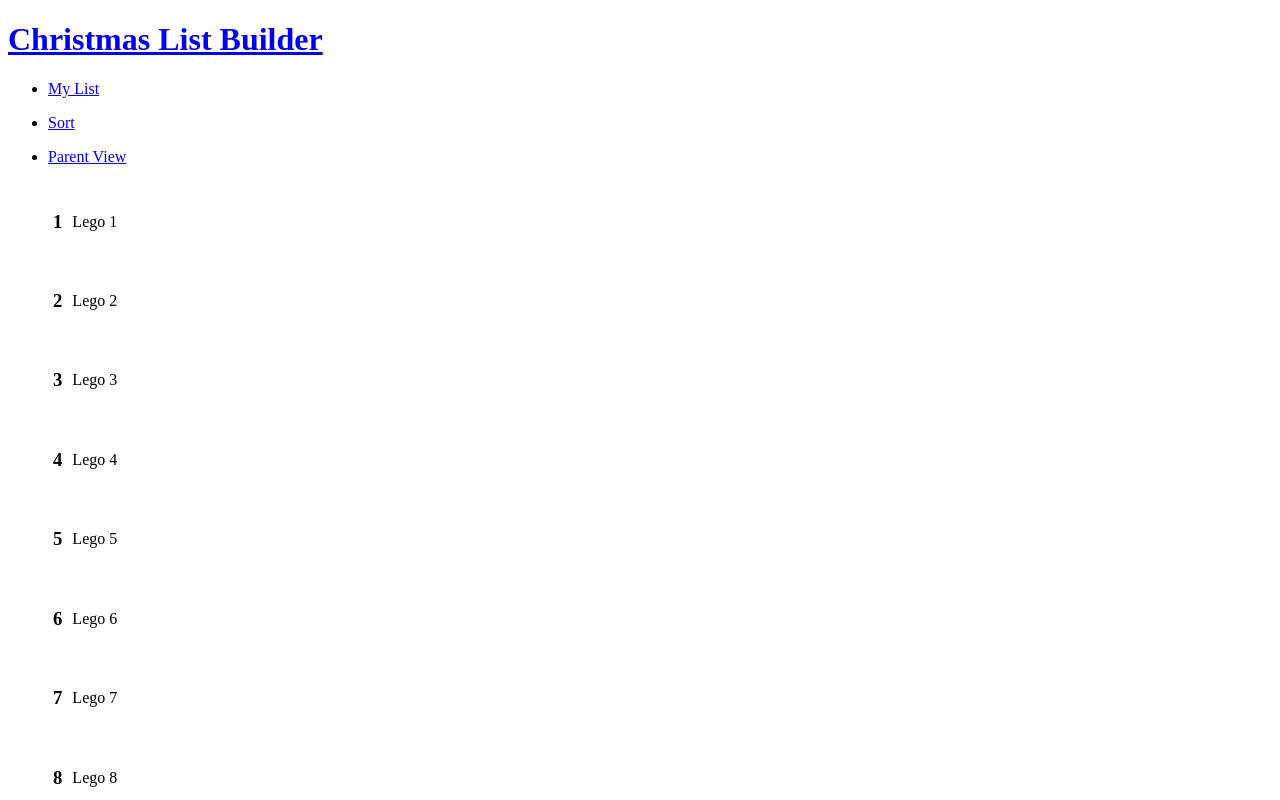
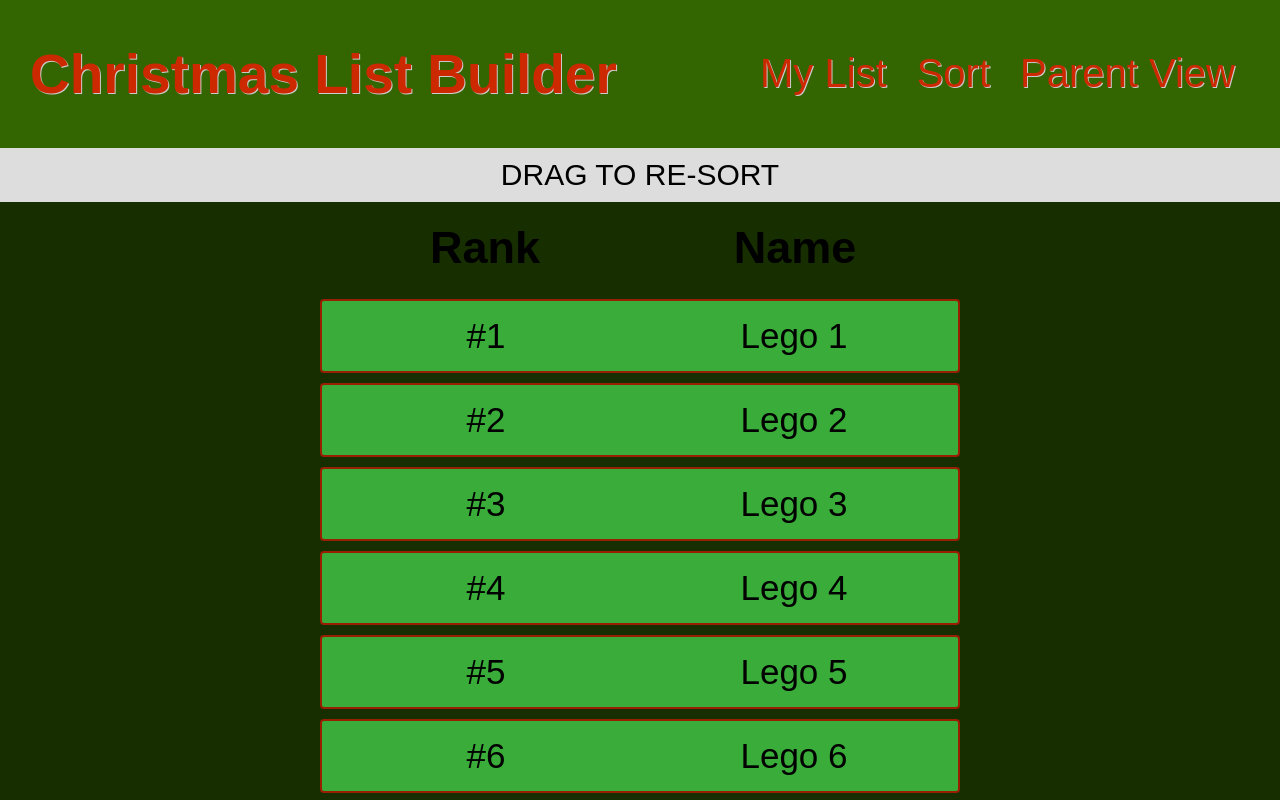
Before and after one commit to tabrownies/Christmas-List, a Vue app: page /sort in a window 1280 px wide. Shown: the top 800 px of the page. Built offline with nearby package versions, Linux system fonts and the light colour scheme.

Commit message:
Working on style

```diff
--- a/src/App.vue
+++ b/src/App.vue
@@ -1,23 +1,101 @@
 <template>
   <div class="wrapper">
     <header>
-      <h1><router-link to="/">Christmas List Builder</router-link></h1>
+      <h1>
+        <router-link class="link" to="/">Christmas List Builder</router-link>
+      </h1>
       <nav>
         <ul>
-          <li><router-link to="/">My List</router-link></li>
-        </ul>
-        <ul>
-          <li><router-link to="/sort">Sort</router-link></li>
-        </ul>
-        <ul>
-          <li><router-link to="/parent-view">Parent View</router-link></li>
+          <li>
+            <router-link class="link" to="/">My List</router-link>
+          </li>
+          <li>
+            <router-link class="link" to="/sort">Sort</router-link>
+          </li>
+          <li>
+            <router-link class="link" to="/parent-view">Parent View</router-link>
+          </li>
         </ul>
       </nav>
     </header>
-    <router-view/>
+    <router-view />
   </div>
 </template>
+<style>
+  body {
+    margin: 0;
+    padding: 0;
+    font-family: sans-serif;
+    background-color: #172e01;
+  }
+</style>
+<style scoped>
+  header {
+    display: flex;
+    align-items: center;
+    box-sizing: border-box;
+    padding: 5px 30px;
+    background-color: #336600;
+  }
 
-<style>
+  h1 {
+    font-size: 55px;
+  }
 
+  ul {
+    display: flex
+  }
+
+  nav li {
+    padding: 15px;
+    font-size: 40px;
+    list-style: none;
+
+  }
+
+  .link {
+    color: #cc2900;
+    text-decoration: none;
+    text-shadow: 1px 1px #cccccc;
+    text-align: center;
+  }
+
+  .link:hover {
+    color: white;
+    text-decoration: underline;
+  }
+
+  @media only screen and (max-width:1000px) {
+    header {
+      display: flex;
+      flex-direction: column;
+      width: 100%;
+    }
+
+    h1 {
+      font-size: 30px;
+    }
+
+    nav li {
+      padding: 15px;
+      font-size: 20px;
+      list-style: none;
+    }
+  }
+  @media only screen and (max-width:350px){
+    h1{
+      font-size:24px;
+    }
+    ul{
+      flex-direction: column;
+    }
+    ul li{
+      padding:5px 0px;
+    }
+  }
+  @media only screen and (min-width:1001px){
+    nav{
+      margin-left:auto;
+    }
+  }
 </style>
--- a/src/components/List.vue
+++ b/src/components/List.vue
@@ -5,7 +5,7 @@
                 <h3>{{item.rank}}</h3>
                 <img :src="item.image">
                 <p>{{item.name}}</p>
-                <p>{{item.cost}}</p>
+                <p>${{item.cost}}</p>
                 <button v-if="remove" @click.prevent="removeMethod(item)">X</button>
             </li>
         </ul>
@@ -14,23 +14,91 @@
 <script>
     export default {
         name: 'List',
-        props:{
+        props: {
             list: Array,
-            remove:Boolean,
+            remove: Boolean,
             removeMethod: Function
         }
     }
 </script>
 <style scoped>
-    li{
-        display:flex;
-        align-items:center;
-        padding:10px;
+    * {
+        box-sizing: border-box;
+        padding: 0;
+        margin: 0;
+    }
+
+    ul {
+        width: 100%;
+    }
+
+    li {
+        display: flex;
+        align-items: center;
+        flex-wrap: wrap;
+        padding: 10px;
+        width: 100%;
         list-style: none;
+        background-color: whitesmoke;
+        border-bottom:3px solid #aaa;
+    }
+    li:first-of-type{
+        border-top:3px solid #aaa;
     }
     li h3,
     li img,
-    li p{
-        padding:5px;
+    li p {
+        padding: 5px;
+    }
+
+    li h3 {
+        font-size: 80px;
+        padding: 10px 50px;
+    }
+
+    li img {
+        height: 150px;
+        padding: 10px 50px;
+    }
+
+    li p {
+        font-size: 65px;
+        padding: 10px 45px;
+    }
+
+    li button {
+        height: 40px;
+        width: 50px;
+        font-size: 25px;
+    }
+
+    @media only screen and (max-width:1000px) {
+
+        li h3,
+        li img,
+        li p {
+            padding: 5px;
+        }
+
+        li h3 {
+            font-size: 35px;
+            padding: 10px 50px;
+        }
+
+        li img {
+            height: 100px;
+            padding: 10px 50px;
+        }
+
+        li p {
+            font-size: 30px;
+            padding: 10px 45px;
+        }
+
+        li button {
+            height: 20px;
+            width: 25px;
+            font-size: 15px;
+        }
     }
 </style>
--- a/src/views/MyList.vue
+++ b/src/views/MyList.vue
@@ -6,7 +6,7 @@
             <input type="text" placeholder="Image URL (optional)" v-model="tempImage">
             <button @click.prevent="addItem">ADD</button>
         </form>
-        <List :list="this.list" :remove="true" :removeMethod="removeItem"></List>
+        <List class="list" :list="this.list" :remove="true" :removeMethod="removeItem"></List>
     </div>
 </template>
 <script>
@@ -46,3 +46,31 @@
         }
     }
 </script>
+<style scoped>
+    .wrapper{
+        display:flex;
+        flex-direction: column;
+        align-items: center;
+    }
+    form{
+        display:flex;
+        justify-content: center;
+        flex-wrap: wrap;
+        background-color: rgb(214, 214, 214);
+
+    }
+    .list,
+    form{
+        width:60%;
+    }
+    form input,
+    form button{
+        margin:10px 15px;
+    }
+    @media only screen and (max-width:1000px){
+        .list,
+        form{
+            width:100%;
+        }
+    }
+</style>
--- a/src/views/ParentView.vue
+++ b/src/views/ParentView.vue
@@ -1,11 +1,11 @@
 <template>
     <div class="wrapper">
         <form>
-            <input type="number" v-model="price" placeholder="price">
-            Above <input type="radio" value="above" v-model="comparison">
-            Below <input type="radio" value="below" v-model="comparison">
+            <input type="number" v-model="price" placeholder="Price">
+            <p>Above</p><input class="radio" type="radio" value="above" v-model="comparison">
+            <p>Below</p><input class="radio" type="radio" value="below" v-model="comparison">
         </form>
-        <List :list="this.list"></List>
+        <List class="list" :list="this.list"></List>
     </div>
 </template>
 <script>
@@ -15,23 +15,53 @@
         components: {
             List
         },
-        data: function(){
-            return{
-                price: 0,
+        data: function () {
+            return {
+                price: '',
                 comparison: 'above',
             }
         },
         computed: {
-            list: function(){
-                if(this.comparison==='above'){
+            list: function () {
+                if (this.comparison === 'above') {
 
-                    return this.$root.$data.list.mock.filter(item=>item.cost>=this.price);
-                }
-                else{
-                    return this.$root.$data.list.mock.filter(item=>item.cost<=this.price);
+                    return this.$root.$data.list.mock.filter(item => item.cost >= this.price);
+                } else {
+                    return this.$root.$data.list.mock.filter(item => item.cost <= this.price);
                 }
 
             }
         }
     }
 </script>
+<style scoped>
+    .wrapper {
+        display: flex;
+        flex-direction: column;
+        align-items: center;
+    }
+
+    form {
+        display: flex;
+        width: 100%;
+        justify-content: center;
+        font-size:30px;
+
+        background-color: #ddd;
+    }
+    form,
+    .list{
+        width:60%;
+    }
+    form input{
+        margin: 10px 15px;
+        font-size:30px;
+        padding-left:20px;
+        padding-top:0;
+        padding-bottom:0;
+    }
+
+    .radio{
+        margin-top:44px;
+    }
+</style>
--- a/src/views/Sort.vue
+++ b/src/views/Sort.vue
@@ -1,8 +1,14 @@
 <template>
     <div class="wrapper">
         <ul>
+            <div class="explaination">
+                DRAG TO RE-SORT
+            </div>
+            <li>
+                <h3>Rank</h3><h3>Name</h3>
+            </li>
             <li v-for="item in list" draggable="true" @dragstart="dragItem(item)" @dragover.prevent @drop="dropItem(item)">
-                <h3>{{item.rank}}</h3><p>{{item.name}}</p>
+                <p>#{{item.rank}}</p><p>{{item.name}}</p>
             </li>
         </ul>
     </div>
@@ -41,12 +47,51 @@
     }
 </script>
 <style scoped>
+    *{
+        box-sizing: border-box;
+        margin:0;
+        padding:0;
+    }
+    div{
+
+    }
+    .explaination{
+        font-size:30px;
+        padding:10px;
+        background-color: #ddd;
+        width:100%;
+        text-align: center;
+    }
+    ul{
+        display:flex;
+        flex-direction: column;
+        align-items: center;
+    }
     ul li{
         display: flex;
         align-items: center;
+        justify-content: center;
+        width:50%;
+        padding: 10px;
+        border:2px solid #991f00;
+        background-color: #39ac39;
+        border-radius: 4px;
+        margin:5px;
     }
-    ul li h3,
+    ul li:first-of-type{
+        border:none;
+        background-color: initial;
+    }
+    ul li h3{
+        font-size:45px;
+        padding:5px 50px;
+        width:50%;
+        text-align:center;
+    }
     ul li p{
-        padding:10px 5px;
+        font-size:35px;
+        padding:5px 50px;
+        width:50%;
+        text-align:center;
     }
 </style>
```
